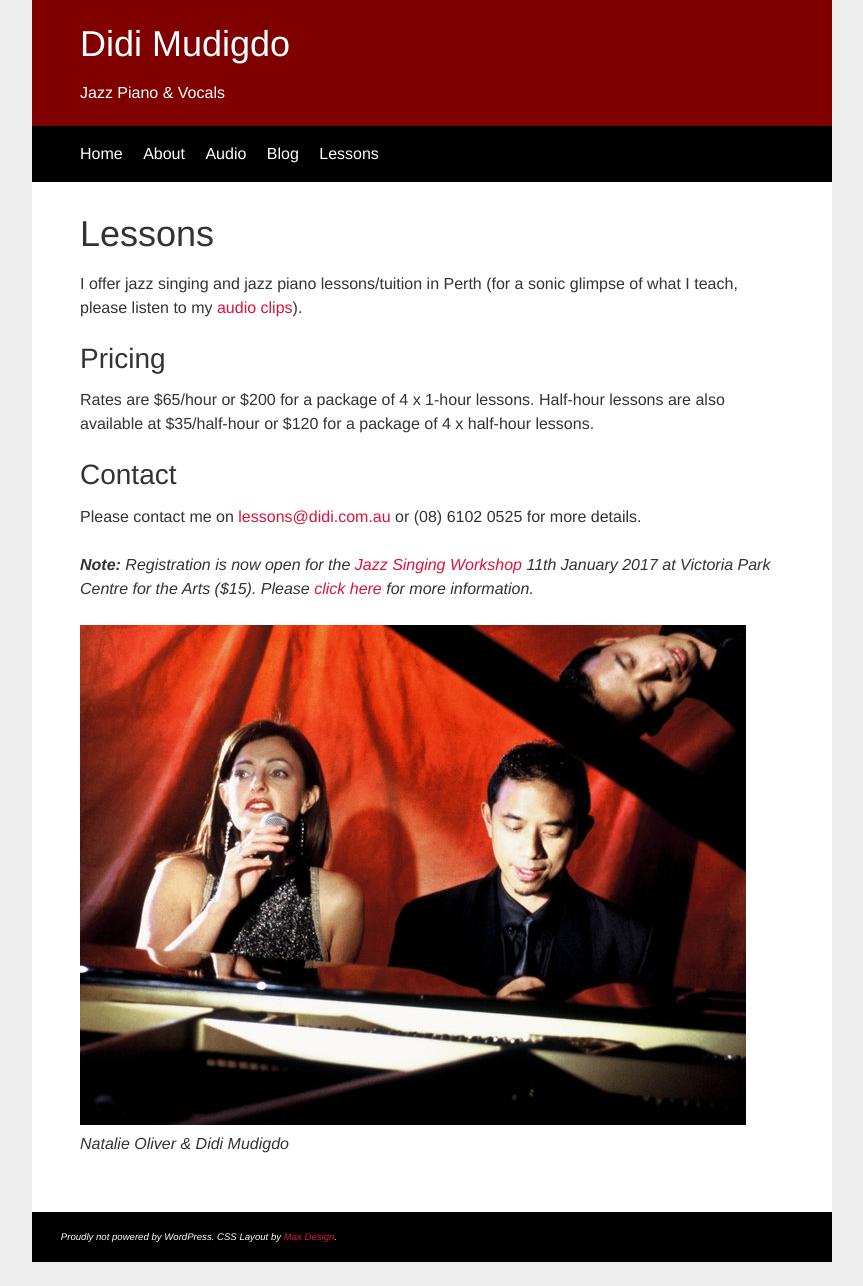
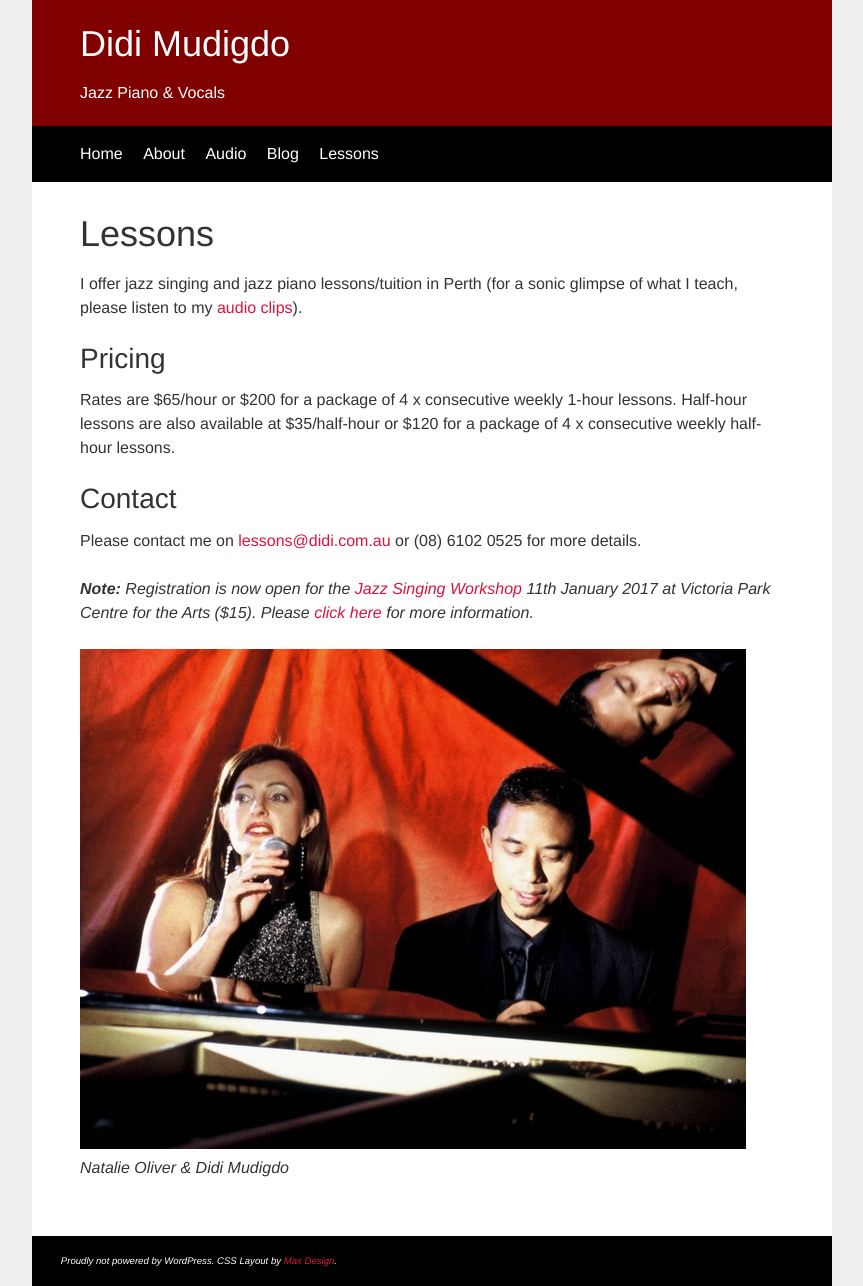
Before and after one commit to didijazz/didijazz.github.io, a Jekyll site: the page built from lessons/index.html, in a window 1280 px wide. Shown: the whole page, without its empty margins (208-1071 px from the left). Built offline with Jekyll 4.4.1, drawn with Linux system fonts in a browser that asks for light colours; before the commit the page ends 1262 px from its top, so only the background shows below that.

Commit message:
added 'consecutive'

```diff
--- a/lessons/index.html
+++ b/lessons/index.html
@@ -9,7 +9,7 @@ description: Didi Mudigdo offers jazz singing and jazz piano lessons/tuition in
 <p>I offer jazz singing and jazz piano lessons/tuition in Perth (for a sonic glimpse of what I teach, please listen to my <a href="/audio/index.html">audio clips</a>).</p>
 
 <h2>Pricing</h2>
-<p>Rates are $65/hour or $200 for a package of 4 x 1-hour lessons. Half-hour lessons are also available at $35/half-hour or $120 for a package of 4 x half-hour lessons.</p>
+<p> Rates are $65/hour or $200 for a package of 4 x consecutive weekly 1-hour lessons. Half-hour lessons are also available at $35/half-hour or $120 for a package of 4 x consecutive weekly half-hour lessons.</p>
 
 <h2>Contact</h2>
 <p>Please contact me on <a href="mailto:lessons@didi.com.au" target="_blank">lessons@didi.com.au</a> or (08) 6102 0525 for more details.</p>
```
